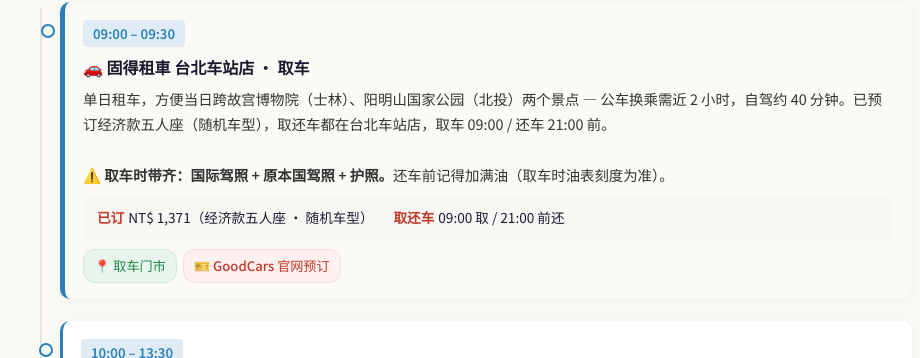
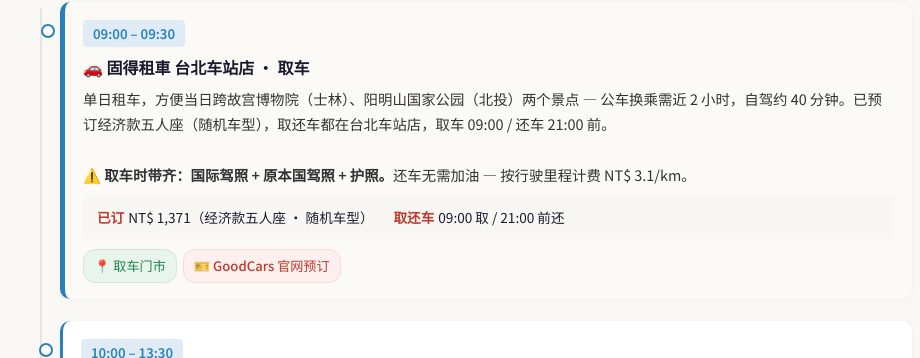
Before and after one commit to SibeiC/SibeiC.github.io, a Jekyll site: the page built from _trips/taiwan-2026.md, in a window 1280 px wide and 900 px high, scrolled down 3927 px. Shown: the part 96-454 px from the top of the window, without its empty margins (168-1088 px from the left). Built offline with Jekyll 4.4.1, drawn with Linux system fonts in a browser that asks for light colours.

Commit message:
Day 2 car rental: fuel is per-km (NT$ 3.1/km), not return-with-full-tank
Correct the pickup reminder — GoodCars charges NT$ 3.1 per km driven
rather than requiring the tank be refilled before return.

https://claude.ai/code/session_01AUc1xqha1gUE4LiENREJJG

```diff
--- a/_trips/taiwan-2026.md
+++ b/_trips/taiwan-2026.md
@@ -195,7 +195,7 @@ days:
         detail: |
           单日租车，方便当日跨故宫博物院（士林）、阳明山国家公园（北投）两个景点 — 公车换乘需近 2 小时，自驾约 40 分钟。已预订经济款五人座（随机车型），取还车都在台北车站店，取车 09:00 / 还车 21:00 前。
           <br><br>
-          <strong>⚠️ 取车时带齐：国际驾照 + 原本国驾照 + 护照。</strong>还车前记得加满油（取车时油表刻度为准）。
+          <strong>⚠️ 取车时带齐：国际驾照 + 原本国驾照 + 护照。</strong>还车无需加油 — 按行驶里程计费 NT$ 3.1/km。
         tickets:
           - { tag: 已订, value: "NT$ 1,371", note: 经济款五人座 · 随机车型 }
           - { tag: 取还车, value: 09:00 取 / 21:00 前还 }
```
